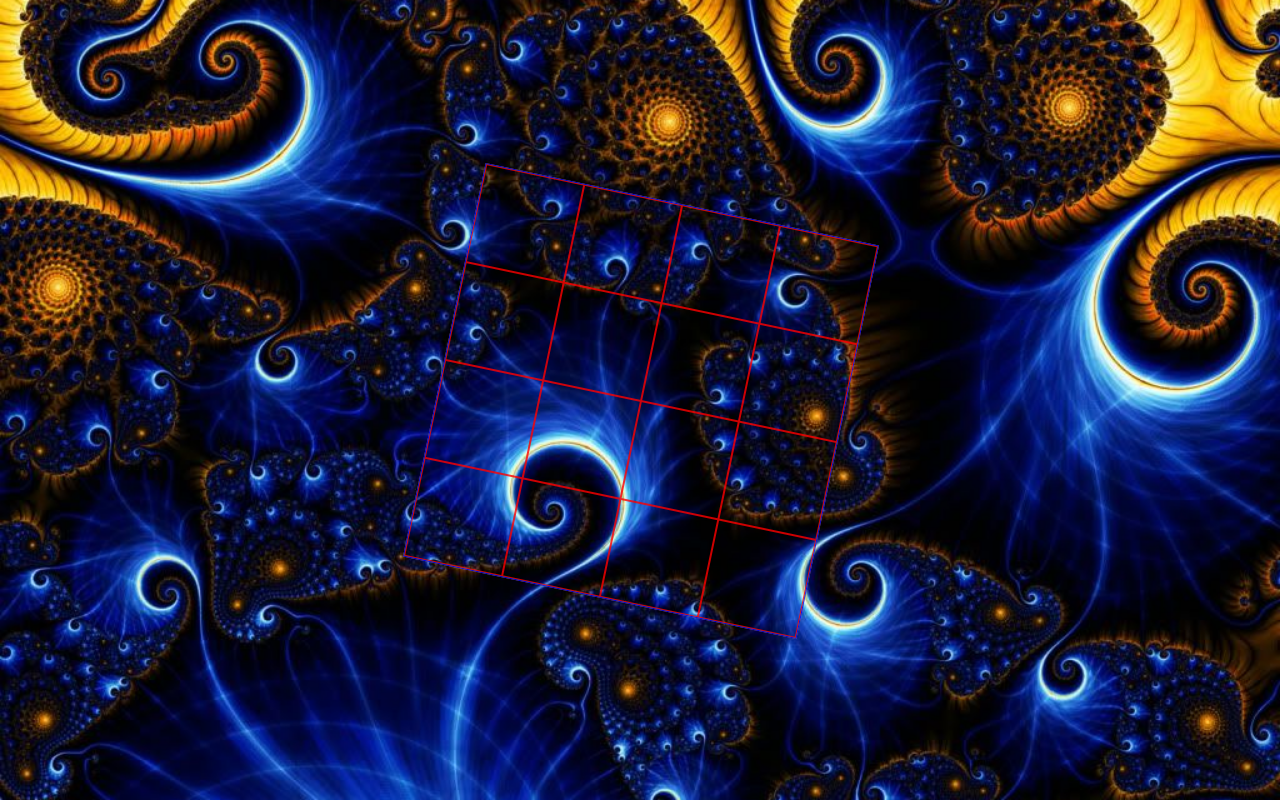
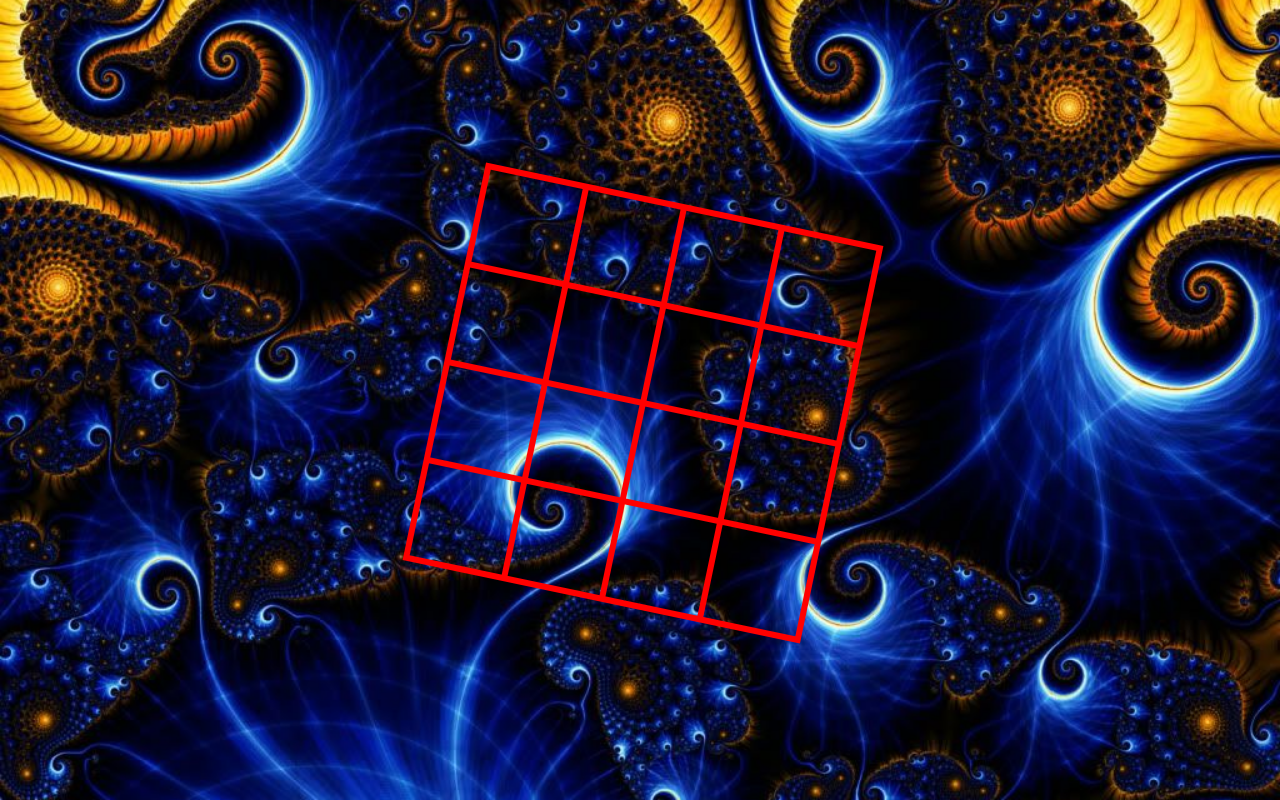
Before and after one commit to honghaobi/week03, a plain HTML site: page memory-game-lab/index.html in a window 1280 px wide. Drawn offline with Linux system fonts and the light colour scheme.

Commit message:
fixed game logic

```diff
--- a/memory-game-lab/app.js
+++ b/memory-game-lab/app.js
@@ -44,7 +44,11 @@
 
   var showBox = function() {
     body.addEventListener('click', function(event) {
-      if (!matchImg) {
+      if (event.target.style.opacity == 1) {
+        console.log("opa");
+        event.target.style.opacity = 1;
+        return;
+      } else if (!matchImg) {
         matchBox = event.target.id;
         matchImg = event.target.src;
         event.target.style.opacity = 1;
--- a/memory-game-lab/style.css
+++ b/memory-game-lab/style.css
@@ -4,7 +4,6 @@ html {
   background-size: cover;
   width: 100%;
   height: 100%;
-  opacity: .8;
 }
 *, *:before, *:after {
   box-sizing: inherit;
@@ -27,7 +26,6 @@ html {
   left: 50%;
   margin-top: -200px;
   margin-left: -200px;
-  border: 1px solid blue;
   z-index: 1;
   position: absolute;
   animation: roll 100s infinite;
@@ -38,18 +36,16 @@ html {
   height: 100px;
   float: left;
   z-index: 1;
-  animation: roll 5s infinite;
-  animation-direction: alternate;
 }
 
 .overLayContainer{
-  width: 402px;
-  height: 402px;
+  width: 406px;
+  height: 406px;
   top: 50%;
   left: 50%;
   margin-top: -200px;
   margin-left: -200px;
-  border: 1px solid orange;
+  border: 3px solid red;
   z-index: 0;
   position: absolute;
   animation: roll 100s infinite;
@@ -58,7 +54,7 @@ html {
 .overLay{
   width: 100px;
   height: 100px;
-  border: 1px solid red;
+  border: 3px solid red;
   float: left;
   z-index: 0;
 }
```
